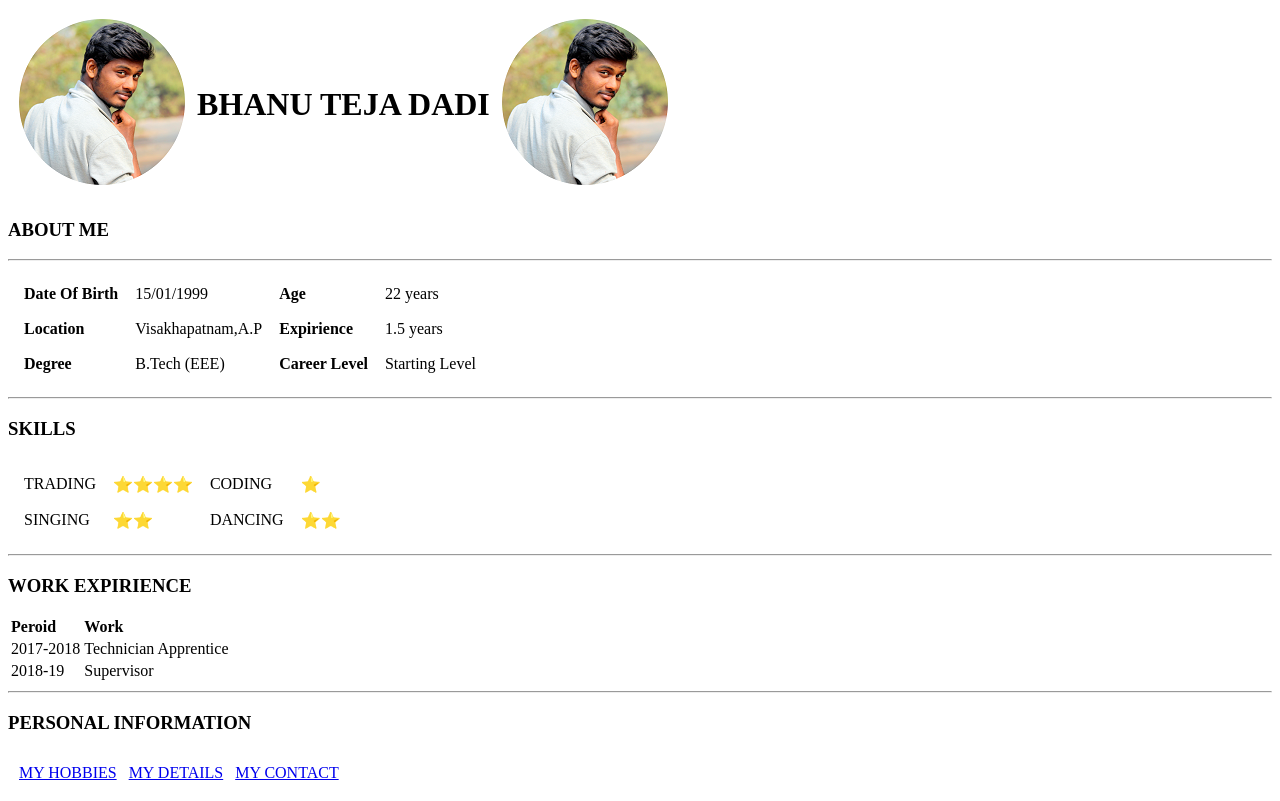
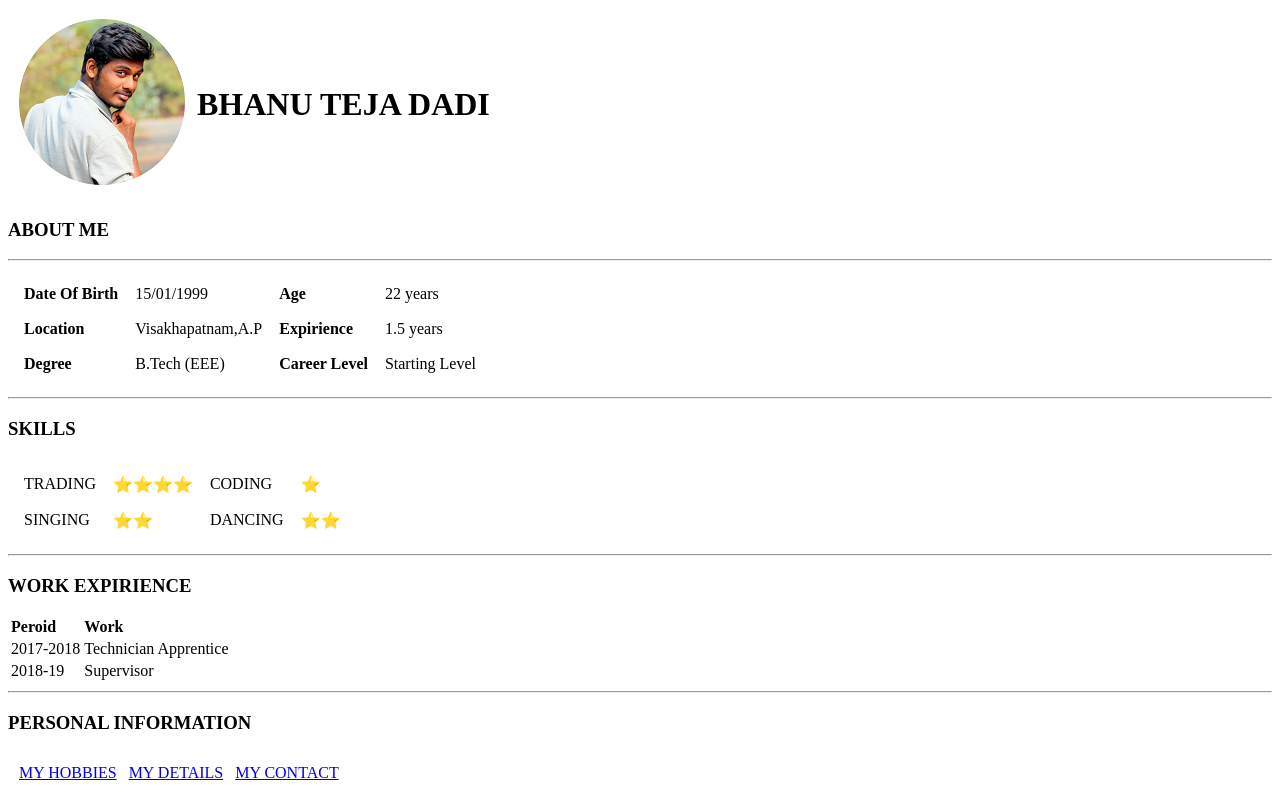
Before and after one commit to bhanuteja1501/dbt-personal-info, a plain HTML site: page index.html in a window 1280 px wide. Drawn offline with Linux system fonts and the light colour scheme.

Commit message:
Update index.html

```diff
--- a/index.html
+++ b/index.html
@@ -9,7 +9,6 @@
     <tr>
       <td><img src="111.png" alt="no-pic-found"></td>
       <td><h1>BHANU TEJA DADI</h1>
-      <td><img src="111.png" alt="no-pic-found"></td>
     </tr>
   </table>
     <h3>ABOUT ME</h3>
```
